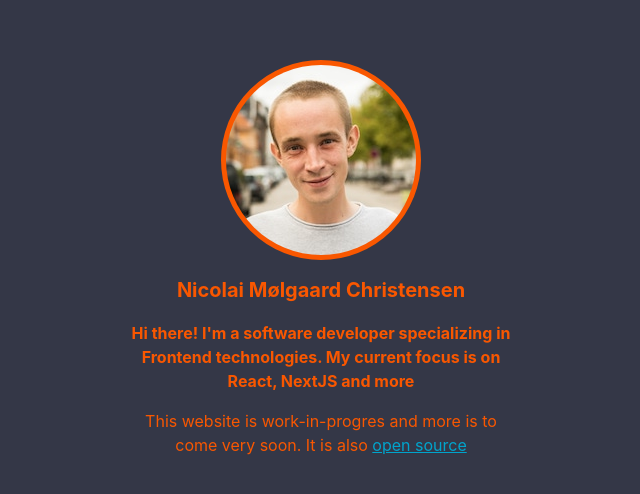
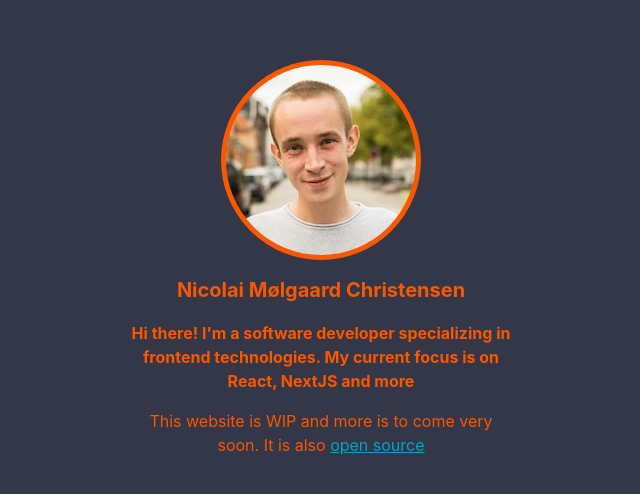
Before and after one commit to nmchr7/nicolaic-website, a Next.js app: page / in a window 1280 px wide. Shown: the part 134-628 px from the top of the page, without its empty margins (319-959 px from the left). Built offline with nearby package versions, Linux system fonts and the light colour scheme; no server answers.

Commit message:
More text fixes

```diff
--- a/src/pages/index.jsx
+++ b/src/pages/index.jsx
@@ -6,12 +6,11 @@ export default () => (
     <ProfileBadge imgSrc="assets/profile_image.jpg" />
     <h1>Nicolai Mølgaard Christensen</h1>
     <h2>
-      Hi there! I&apos;m a software developer specializing in Frontend
+      Hi there! I&apos;m a software developer specializing in frontend
       technologies. My current focus is on React, NextJS and more
     </h2>
     <p>
-      This website is work-in-progres and more is to come very soon. It is
-      also&nbsp;
+      This website is WIP and more is to come very soon. It is also&nbsp;
       <a href="https://github.com/nmchr7/nicolaic-website">open source</a>
     </p>
     <style jsx>{`
```
